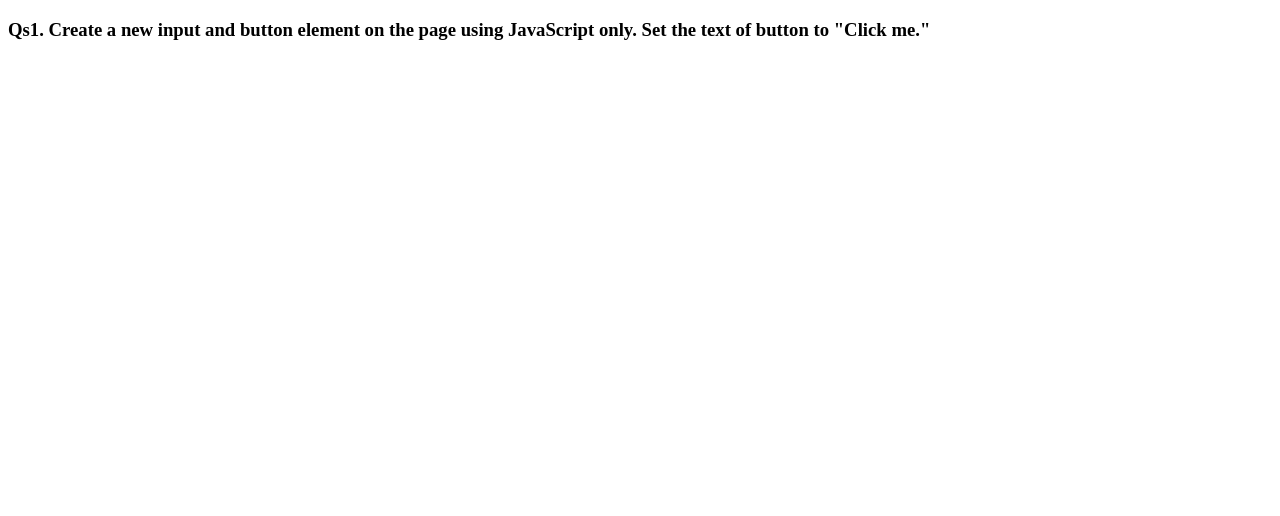
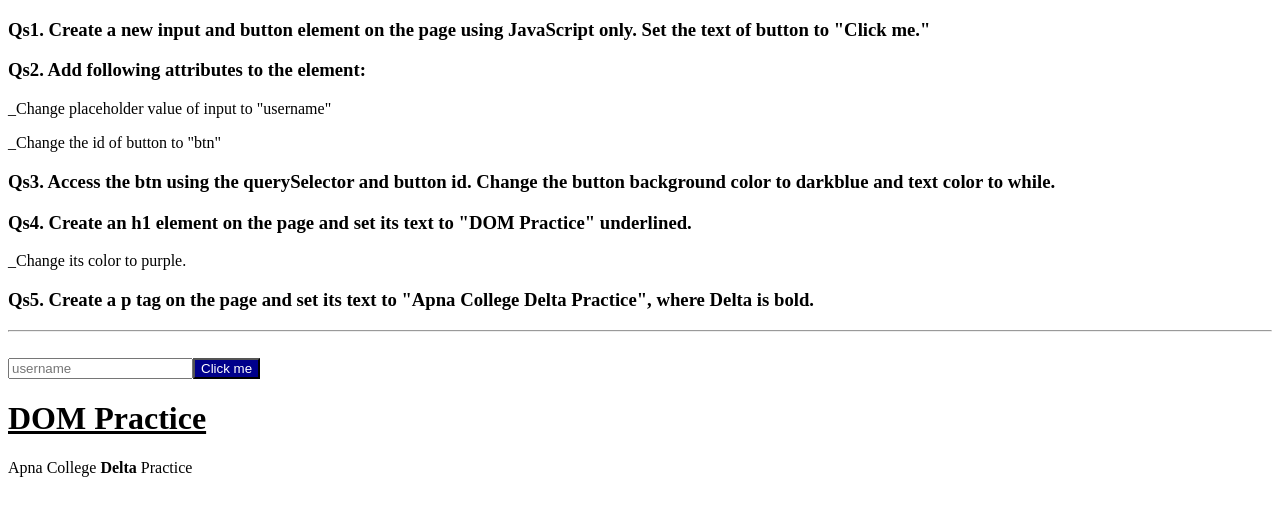
Before and after one commit to vkg05/ApnaCollege_Delta, a plain HTML site: page 4) JavaScript/27. JavaScript-9/JS-9 (Ques)/index.html in a window 1280 px wide. Drawn offline with Linux system fonts and the light colour scheme.

Commit message:
JS-9 DOM-assignment Questions

```diff
--- a/4) JavaScript/27. JavaScript-9/JS-9 (Ques)/index.html
+++ b/4) JavaScript/27. JavaScript-9/JS-9 (Ques)/index.html
@@ -13,6 +13,25 @@
         </h3>
     </div>
 
+    <div class="Qs2">
+        <h3>Qs2. Add following attributes to the element:</h3>
+        <p>_Change placeholder value of input to "username"</p>
+        <p>_Change the id of button to "btn"</p>
+    </div>
+
+    <div class="Qs3">
+        <h3>Qs3. Access the btn using the querySelector and button id. Change the button background color to darkblue and text color to while.</h3>
+    </div>
+
+    <div class="Qs4">
+        <h3>Qs4. Create an h1 element on the page and set its text to "DOM Practice" underlined.</h3>
+        <p>_Change its color to purple.</p>
+    </div>
+
+    <div class="Qs5">
+        <h3>Qs5. Create a p tag on the page and set its text to "Apna College Delta Practice", where Delta is bold.</h3>
+    </div>
+    <hr><br>
 
 
 
--- a/4) JavaScript/27. JavaScript-9/JS-9 (Ques)/ques.js
+++ b/4) JavaScript/27. JavaScript-9/JS-9 (Ques)/ques.js
@@ -1,3 +1,33 @@
+// Ans-1
 let button = document.createElement("button");
 let input = document.createElement("input");
 button.innerText = "Click me";
+
+document.querySelector("body").append(input);
+document.querySelector("body").append(button);
+
+// -----------------------------------------------
+
+// Ans-2
+button.setAttribute("id", "btn");
+input.setAttribute("placeholder", "username");
+
+// -----------------------------------------------
+
+// Ans-3
+let btn = document.querySelector("#btn");
+btn.classList.add("btnStyle");
+
+// -----------------------------------------------
+
+// Ans-4
+let h1 = document.createElement("h1");
+h1.innerHTML = "<u>DOM Practice</u>";
+document.querySelector("body").append(h1);
+
+// -----------------------------------------------
+
+// Ans-5
+let p = document.createElement("p");
+p.innerHTML = "Apna College <b>Delta</b> Practice";
+document.querySelector("body").append(p);
--- a/4) JavaScript/27. JavaScript-9/JS-9 (Ques)/style.css
+++ b/4) JavaScript/27. JavaScript-9/JS-9 (Ques)/style.css
@@ -0,0 +1,4 @@
+.btnStyle {
+    background-color: darkblue;
+    color: white;
+}
```
